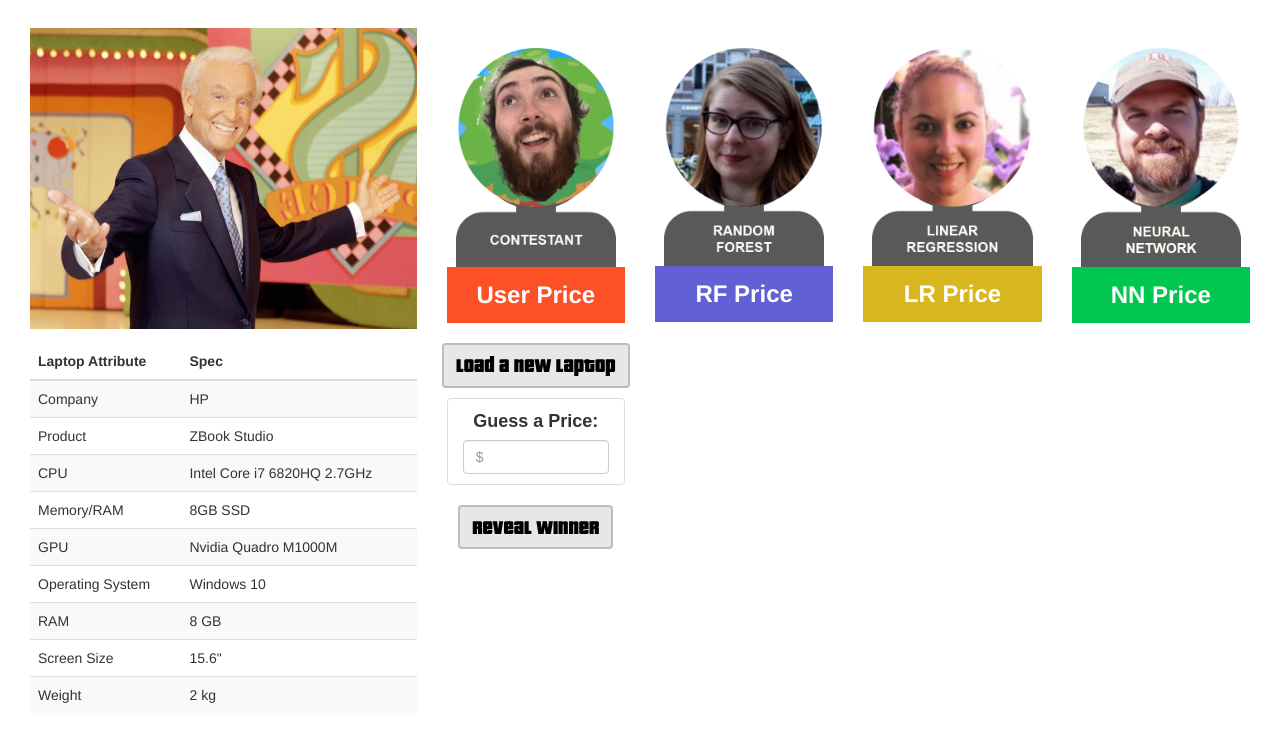
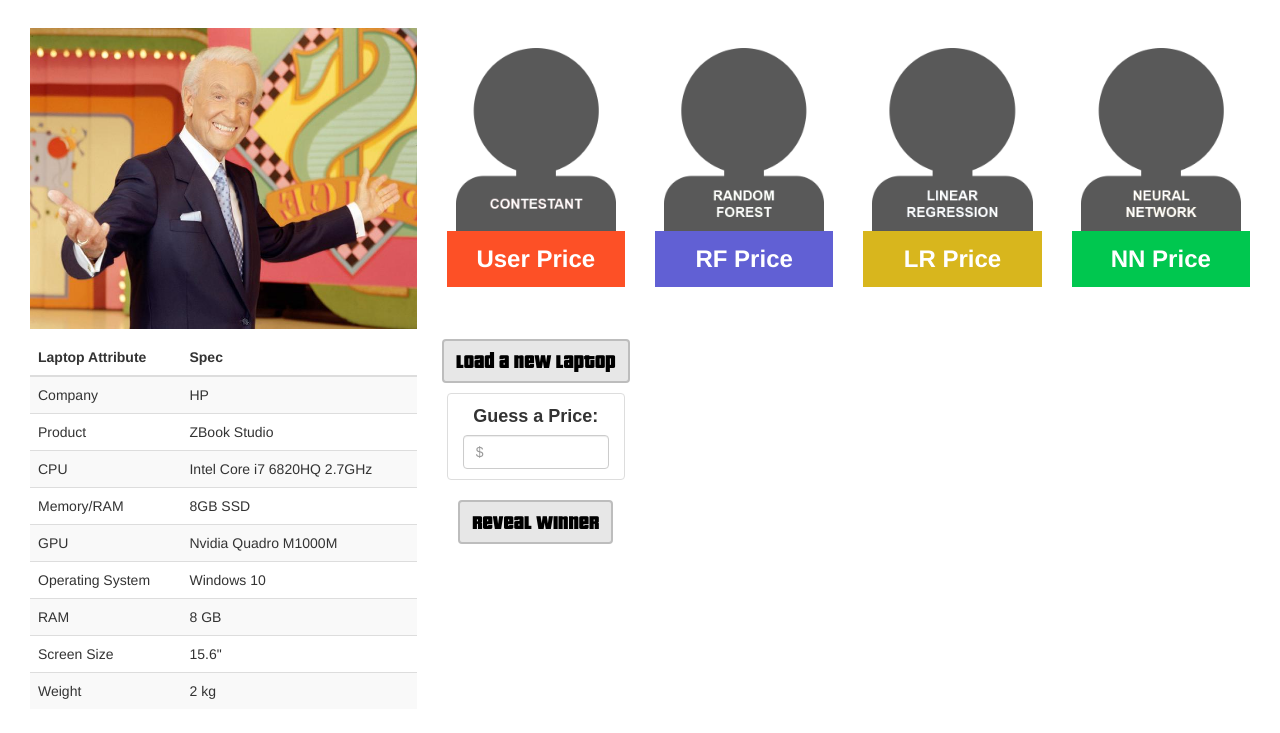
Before and after one commit to davidneedsmorecoffee/davidneedsmorecoffee.github.io, a plain HTML site: page Laptop_Prices/index.html in a window 1280 px wide. Shown: the part 153-886 px from the top of the page. Drawn offline with nearby package versions, Linux system fonts and the light colour scheme.

Commit message:
update contestant images

```diff
--- a/Laptop_Prices/index.html
+++ b/Laptop_Prices/index.html
@@ -30,25 +30,25 @@
   </div> -->
   <div class="col-6 col-sm-2">
     <div id='User'>
-    <img class="moveimage" src="images/1_Contestant.png"  width="90%" height="90%">
+    <img class="moveimage" src="images/1_Contestant_blank.png"  width="90%" height="90%">
     <h3 class='contestant_' id="userDisplay" style="background-color:#FD5026"><b>User Price</b></h3>
     </div>
   </div>
   <div class="col-6 col-sm-2">
     <div id='Random_Forest'>
-    <img class="moveimage" src="images/4_RF.png"  width="90%" height="90%">
+    <img class="moveimage" src="images/4_RF_blank.png"  width="90%" height="90%">
     <h3 class='contestant_' id="rfDisplay" style="background-color:#6160D4"><b>RF Price</b></h3>
     </div>
   </div>
   <div class="col-6 col-sm-2">
     <div id='Linear_Regression'>
-    <img class="moveimage" src="images/2_LR.png"  width="90%" height="90%">
+    <img class="moveimage" src="images/2_LR_blank.png"  width="90%" height="90%">
     <h3 class='contestant_'id="lrDisplay" style="background-color:rgb(216, 182, 29)"><b>LR Price</b></h3>
     </div>
   </div>
   <div class="col-6 col-sm-2">
     <div id='Neural_Network'>
-    <img class="moveimage" src="images/3_NN.png"  width="90%" height="90%">
+    <img class="moveimage" src="images/3_NN_blank.png"  width="90%" height="90%">
     <h3 class='contestant_' id="nnDisplay" style="background-color:#00C74F"><b>NN Price</b></h3>
     </div>
   </div>
```
